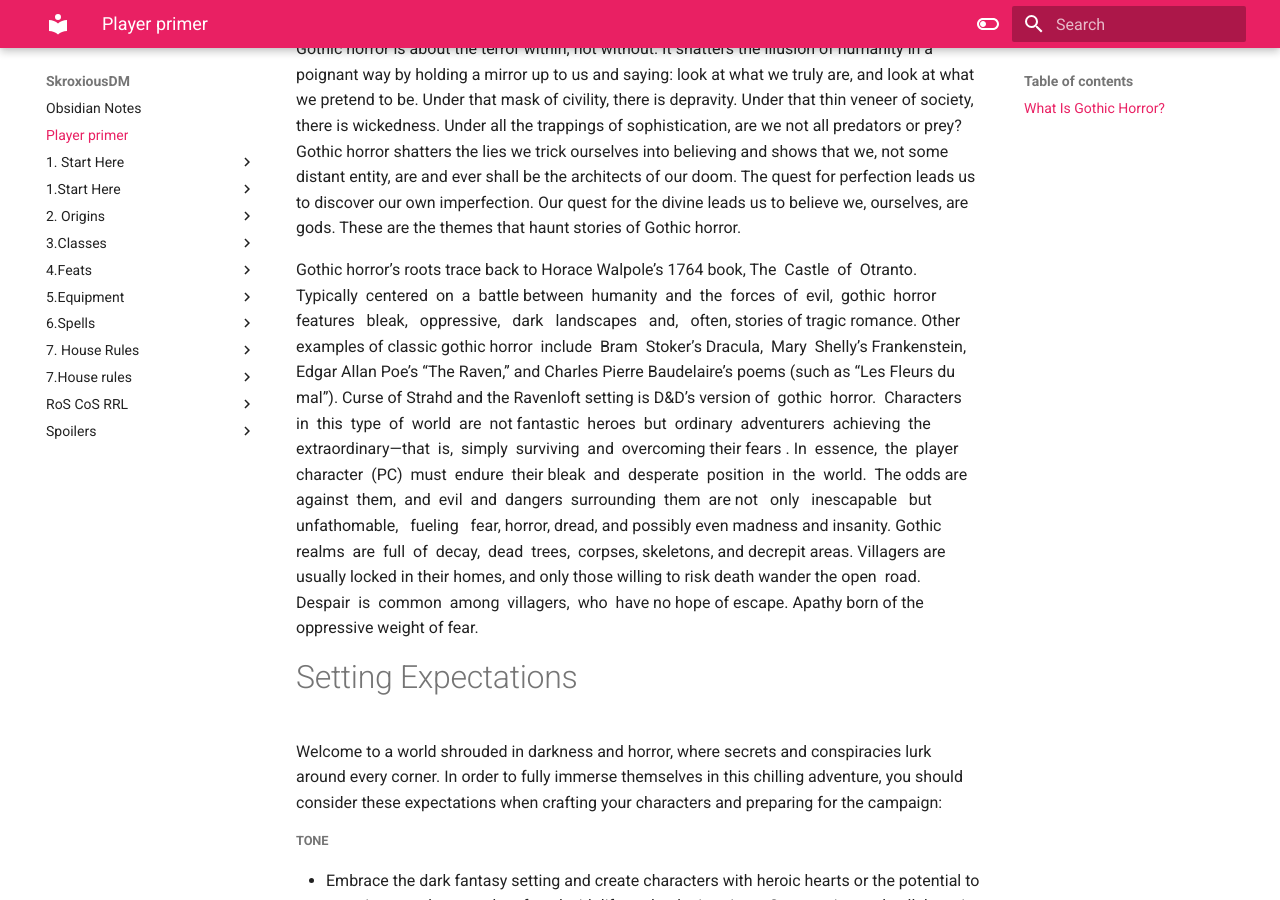
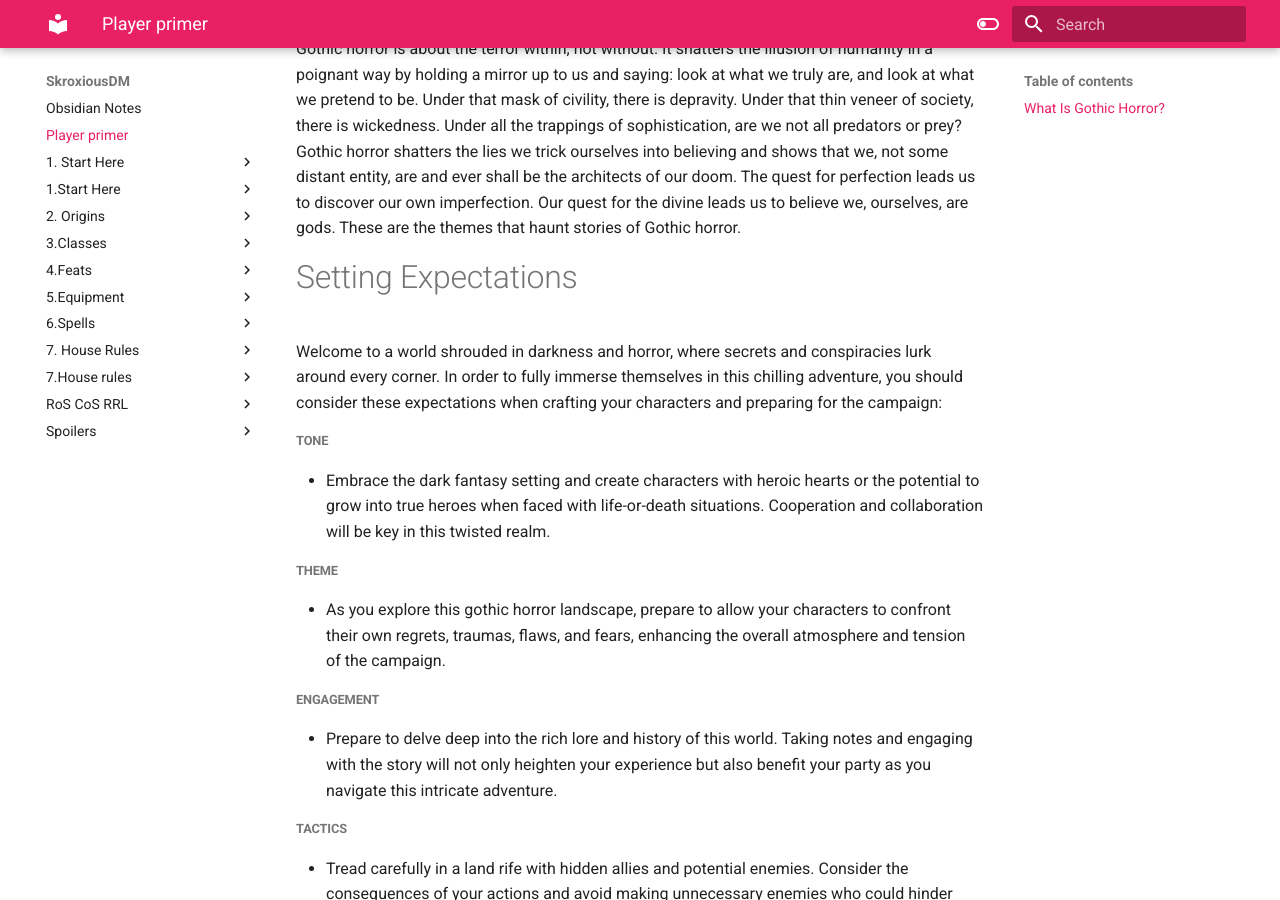
Before and after one commit to SkroxiousDM/SkroxiousDM, an MkDocs documentation site: the page built from docs/Player primer.md, in a window 1280 px wide and 900 px high, scrolled down 759 px. Built offline with MkDocs 1.6.1 and Material for MkDocs 9.7.7, drawn with Linux system fonts in a browser that asks for light colours.

Commit message:
vault backup: 2023-11-08 21:08:05

```diff
--- a/docs/Player primer.md
+++ b/docs/Player primer.md
@@ -10,8 +10,6 @@ This player’s guide serves to inform you about the campaign, set expectations,
 ## What Is Gothic Horror?
 
 Gothic horror is about the terror within, not without. It shatters the illusion of humanity in a poignant way by holding a mirror up to us and saying: look at what we truly are, and look at what we pretend to be. Under that mask of civility, there is depravity. Under that thin veneer of society, there is wickedness. Under all the trappings of sophistication, are we not all predators or prey? Gothic horror shatters the lies we trick ourselves into believing and shows that we, not some distant entity, are and ever shall be the architects of our doom. The quest for perfection leads us to discover our own imperfection. Our quest for the divine leads us to believe we, ourselves, are gods. These are the themes that haunt stories of Gothic horror.
-
-Gothic horror’s roots trace back to Horace Walpole’s 1764 book, The  Castle  of  Otranto.  Typically  centered  on  a  battle between  humanity  and  the  forces  of  evil,  gothic  horror features   bleak,   oppressive,   dark   landscapes   and,   often, stories of tragic romance. Other examples of classic gothic horror  include  Bram  Stoker’s Dracula,  Mary  Shelly’s Frankenstein, Edgar Allan Poe’s “The Raven,” and Charles Pierre Baudelaire’s poems (such as “Les Fleurs du mal”). Curse of Strahd and the Ravenloft setting is D&D’s version of  gothic  horror.  Characters  in  this  type  of  world  are  not fantastic  heroes  but  ordinary  adventurers  achieving  the extraordinary—that  is,  simply  surviving  and  overcoming their fears . In  essence,  the  player  character  (PC)  must  endure  their bleak  and  desperate  position  in  the  world.  The odds are against  them,  and  evil  and  dangers  surrounding  them  are not   only   inescapable   but   unfathomable,   fueling   fear, horror, dread, and possibly even madness and insanity. Gothic  realms  are  full  of  decay,  dead  trees,  corpses, skeletons, and decrepit areas. Villagers are usually locked in their homes, and only those willing to risk death wander the open  road.  Despair  is  common  among  villagers,  who  have no hope of escape. Apathy born of the oppressive weight of fear.
 
 # Setting Expectations
 Welcome to a world shrouded in darkness and horror, where secrets and conspiracies lurk around every corner. In order to fully immerse themselves in this chilling adventure, you should consider these expectations when crafting your characters and preparing for the campaign:
```
